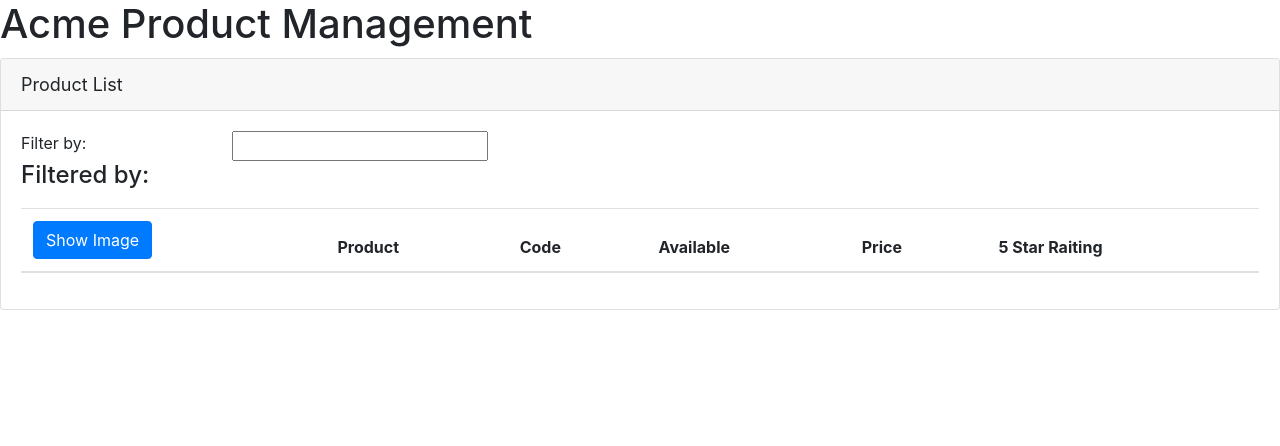
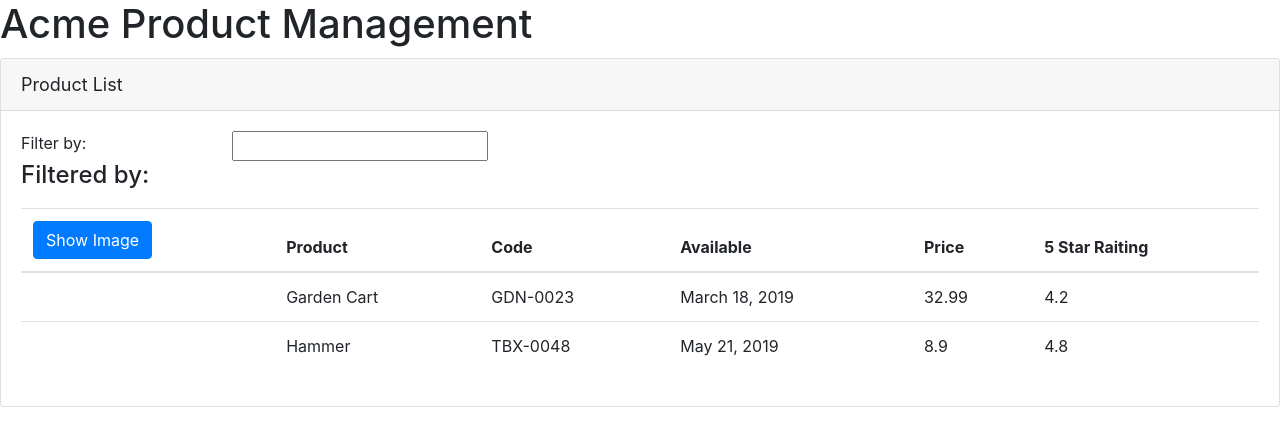
Before and after one commit to MihaiGaidau/angular_learning, an Angular app in the folder APM/: page / in a window 1280 px wide. Shown: the top 446 px of the page. Built offline with nearby package versions, Linux system fonts and the light colour scheme.

Commit message:
05_07- Adding logic with Directives

```diff
--- a/APM/src/app/products/product-list.component.html
+++ b/APM/src/app/products/product-list.component.html
@@ -1,6 +1,6 @@
 <div class='card'>
     <div class='card-header'>
-        Product List
+        {{pageTitle}}
     </div>
     <div class='card-body'>
         <div class='row'>
@@ -15,7 +15,8 @@
             </div>
         </div>
         <div class='table-responsive'>
-            <table class='table'>
+            <table class='table'
+            *ngIf=' products && products.length'>
                 <thead>
                     <tr>
                         <th>
@@ -31,6 +32,14 @@
                     </tr>
                 </thead>
                 <tbody>
+                    <tr *ngFor='let product of products'>
+                        <td></td>
+                        <td>{{product.productName}}</td>
+                        <td>{{product.productCode}}</td>
+                        <td>{{product.releaseDate}}</td>
+                        <td>{{product.price}}</td>
+                        <td>{{product.starRating}}</td>
+                    </tr>
 
                 </tbody>
             </table>
--- a/APM/src/app/products/product-list.component.ts
+++ b/APM/src/app/products/product-list.component.ts
@@ -6,4 +6,25 @@
 })
 export class ProductListComponent {
     pageTitle: string = 'Product List';
+    products: any[] = [
+        {
+        "productId": 2,
+        "productName": "Garden Cart",
+        "productCode": "GDN-0023",
+        "releaseDate": "March 18, 2019",
+        "description": "15 gallon capacity rolling garden cart",
+        "price": 32.99,
+        "starRating": 4.2,
+        "imageUrl": "assets/images/garden_cart.png"
+      },
+      {
+        "productId": 5,
+        "productName": "Hammer",
+        "productCode": "TBX-0048",
+        "releaseDate": "May 21, 2019",
+        "description": "Curved claw steel hammer",
+        "price": 8.9,
+        "starRating": 4.8,
+        "imageUrl": "assets/images/hammer.png"
+      }]
 }
```
